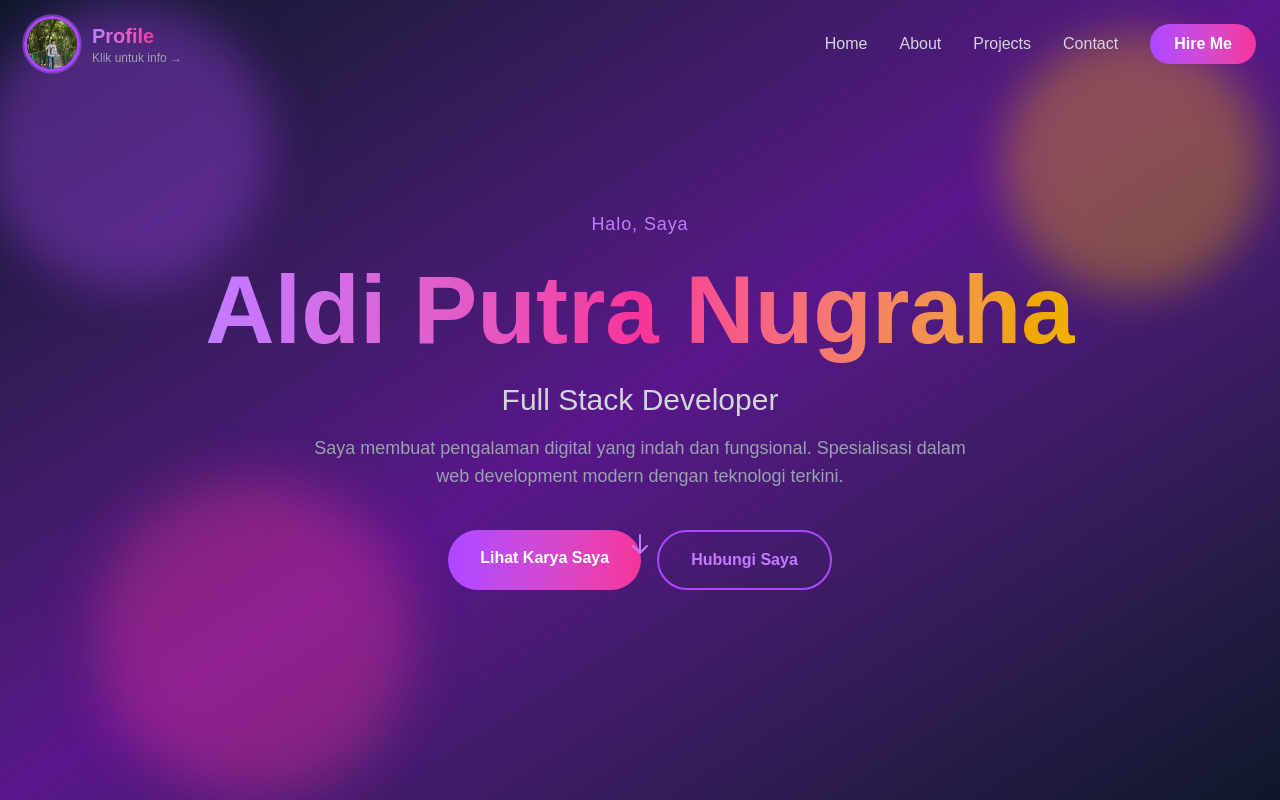
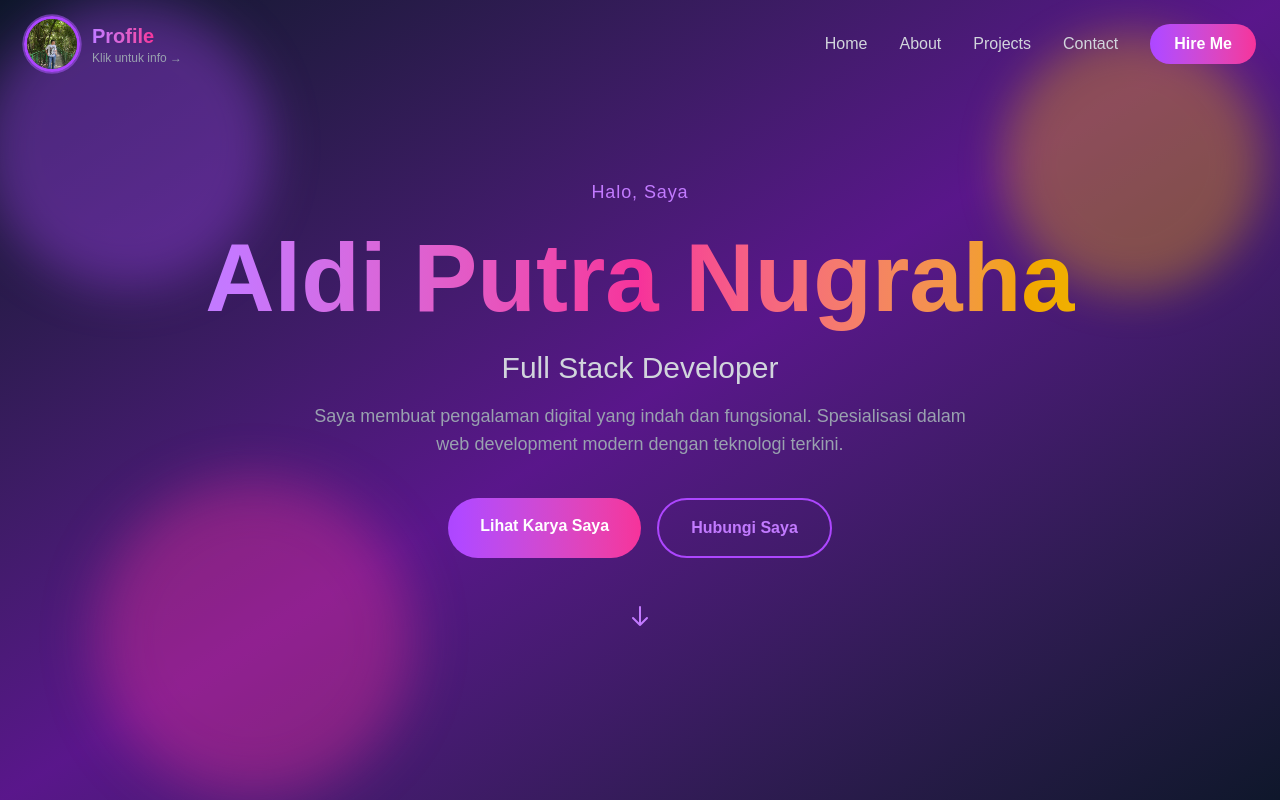
Before and after one commit to AldiPutraNugraha/Portofolio_Web, a Next.js app: page / in a window 1280 px wide. Shown: the top 800 px of the page. Built offline with nearby package versions, Linux system fonts and the light colour scheme.

Commit message:
Refactor HeroSection layout and enhance button styling with arrow indicator animation

```diff
--- a/src/components/sections/HeroSection.tsx
+++ b/src/components/sections/HeroSection.tsx
@@ -57,11 +57,13 @@ export default function HeroSection() {
         </motion.p>
 
         <motion.div
-          className="flex gap-4 justify-center"
+          className="flex flex-col items-center gap-4"
           initial={{ opacity: 0, y: 20 }}
           animate={{ opacity: 1, y: 0 }}
           transition={{ duration: 0.6, delay: 0.8 }}
         >
+          {/* Buttons */}
+          <div className="flex gap-4 justify-center">
             <motion.a
               href="#projects"
               className="px-8 py-4 bg-gradient-to-r from-purple-500 to-pink-500 text-white rounded-full font-semibold hover:shadow-lg hover:shadow-purple-500/50 transition-all duration-300"
@@ -78,16 +80,16 @@ export default function HeroSection() {
             >
               Hubungi Saya
             </motion.a>
-        </motion.div>
+          </div>
 
-        {/* Scroll Indicator */}
+          {/* Arrow Indicator */}
           <motion.div
-          className="absolute bottom-10 left-1/2 transform -translate-x-1/2"
+            className="mt-6"
             animate={{ y: [0, 10, 0] }}
             transition={{ duration: 1.5, repeat: Infinity }}
           >
             <svg
-            className="w-6 h-6 text-purple-400"
+              className="w-7 h-6 text-purple-400"
               fill="none"
               strokeLinecap="round"
               strokeLinejoin="round"
@@ -98,6 +100,7 @@ export default function HeroSection() {
               <path d="M19 14l-7 7m0 0l-7-7m7 7V3"></path>
             </svg>
           </motion.div>
+        </motion.div>
       </div>
     </section>
   );
```
Lines whose indentation alone changed are shown as unchanged.
